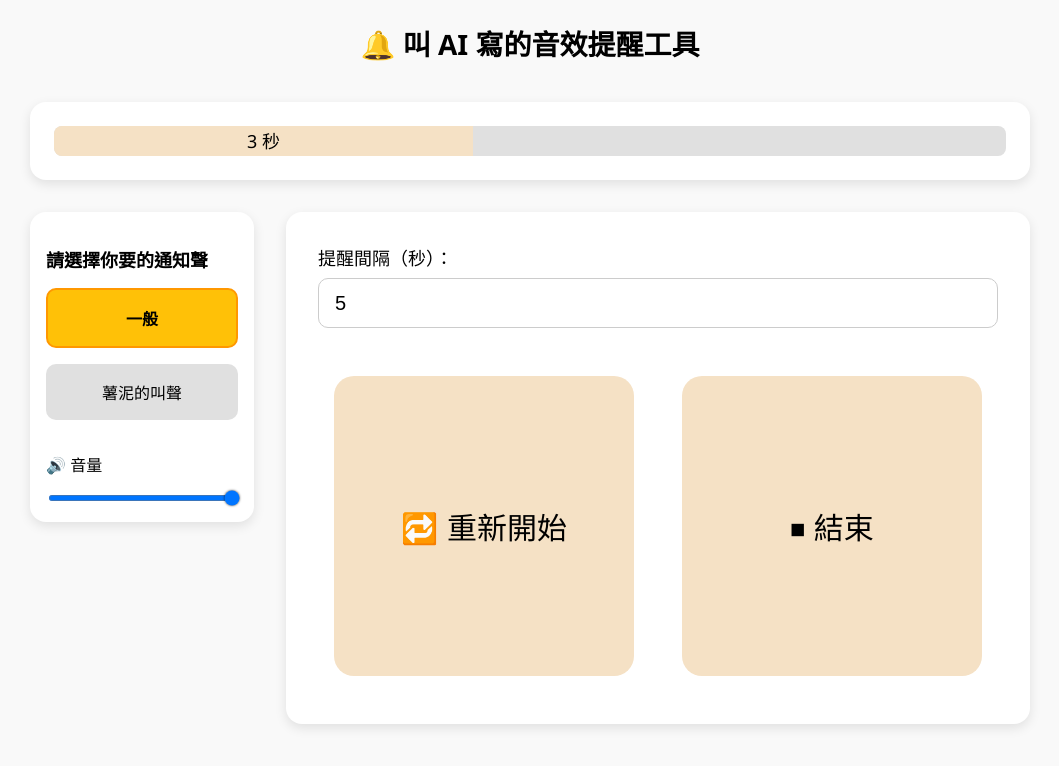
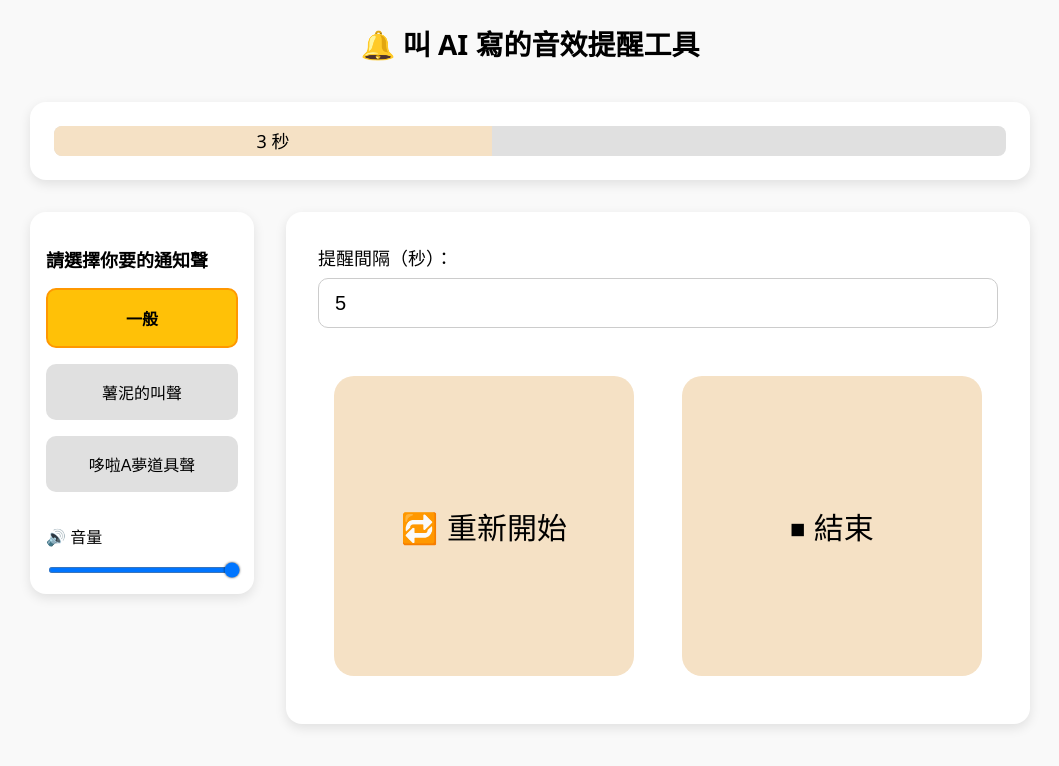
Before and after one commit to meihungartale/meihungartale.github.io, a plain HTML site: page index.html in a window 1280 px wide. Both pictures are taken after a click on the button "▶️ 開始". Shown: the whole page, without its empty margins (110-1169 px from the left). Drawn offline with Linux system fonts and the light colour scheme.

Commit message:
1.修正實際時間間隔出現異常的問題 2.添加小叮噹音效

```diff
--- a/index.html
+++ b/index.html
@@ -107,6 +107,7 @@
       line-height: 30px;
       font-size: 18px;
       transform-origin: left center;
+      transition: width 0.1s linear;
     }
     #buttonGroup {
       display: flex;
@@ -195,6 +196,7 @@
       <h3>請選擇你要的通知聲</h3>
       <button id="defaultSoundBtn" class="sound-btn" onclick="changeSound(this, 'ww.mp3')">一般</button>
       <button class="sound-btn" onclick="changeSound(this, 'shuni_1.mp3')">薯泥的叫聲</button>
+      <button class="sound-btn" onclick="changeSound(this, 'Doraemon_item.mp3')">哆啦A夢道具聲</button>
 
       <div style="margin-top: 1rem; width: 100%;">
         <label for="volumeControl" style="font-size: 16px; display: block; margin-bottom: 8px;">🔊 音量</label>
@@ -217,117 +219,118 @@
   <audio id="reminderAudio" src="ww.mp3" preload="auto"></audio>
 
 <script>
-    let intervalId = null;
-    let progressIntervalId = null;
-    let startTime = null;
-    let totalSeconds = null;
+  let reminderTimer = null;
+  let startTime = 0;
+  let duration = 0;
+  let nextPlayTime = 0;
+  let running = false;
+  let selectedSound = 'ww.mp3';
+  let audio = null;
 
   function changeSound(buttonElement, src) {
-      const audio = document.getElementById('reminderAudio');
-      audio.src = src;
+    selectedSound = src;
+    audio.src = selectedSound;
     audio.load();
 
-      const soundButtons = document.querySelectorAll('.sound-btn');
-      soundButtons.forEach(btn => btn.classList.remove('active-sound-btn'));
+    document.querySelectorAll('.sound-btn').forEach(btn => btn.classList.remove('active-sound-btn'));
     buttonElement.classList.add('active-sound-btn');
   }
 
   function startReminder() {
-      const intervalInput = document.getElementById('intervalInput');
-      totalSeconds = parseInt(intervalInput.value, 10);
-      const audio = document.getElementById('reminderAudio');
-
-      if (isNaN(totalSeconds) || totalSeconds < 1) {
+    duration = parseInt(document.getElementById('intervalInput').value, 10);
+    if (isNaN(duration) || duration < 1) {
       alert("請輸入有效的秒數（至少 1 秒）");
       return;
     }
 
-      if (intervalId) clearInterval(intervalId);
-      if (progressIntervalId) clearInterval(progressIntervalId);
+    stopReminder(); // 防止重複啟動
+
+    startTime = performance.now();
+    nextPlayTime = startTime + duration * 1000;
+    running = true;
 
     document.getElementById('progressWrapper').style.display = 'block';
 
-      startTime = Date.now();
-
-      progressIntervalId = setInterval(() => {
-        const now = Date.now();
-        const elapsed = (now - startTime) / 1000;
-        let remaining = totalSeconds - elapsed;
-
-        const bar = document.getElementById('progressBar');
-
-        if (remaining <= 0) {
-          // 立即重設寬度與文字，無過渡
-          bar.style.transition = 'none';
-          bar.style.width = '100%';
-          bar.textContent = `${totalSeconds} 秒`;
-
-          startTime = Date.now(); // reset timer
-          return;
-        }
-
-        // 正常倒數階段，使用過渡動畫
-        const percent = (remaining / totalSeconds) * 100;
-        bar.style.transition = 'width 0.1s linear';
-        bar.style.width = `${percent}%`;
-        bar.textContent = `${Math.ceil(remaining)} 秒`;
-      }, 100);
-
-      intervalId = setInterval(() => {
-        audio.currentTime = 0;
-        audio.play().catch(err => console.error("播放音效失敗：", err));
-      }, totalSeconds * 1000);
-
+    reminderLoop();
     document.getElementById('buttonGroup').innerHTML = `
       <button onclick="restartReminder()">🔁 重新開始</button>
       <button onclick="stopReminder()">⏹ 結束</button>
     `;
   }
 
-    function restartReminder() {
+  let lastProgressUpdate = 0;
+
+  function reminderLoop() {
+    if (!running) return;
+
+    const now = performance.now();
+    const elapsed = now - startTime;
+    const percent = Math.max(0, 100 - (elapsed / (duration * 1000)) * 100);
+
     const bar = document.getElementById('progressBar');
-      bar.style.transition = 'none';
-      bar.style.width = '100%';
-      bar.textContent = `${totalSeconds} 秒`;
+    bar.style.width = `${percent}%`;
 
-      setTimeout(() => {
-        startReminder();
-      }, 30); // 確保下一輪動畫不會被禁用
+    // 文字數字只每秒更新一次
+    const sec = Math.ceil((duration * 1000 - elapsed) / 1000);
+    if (sec !== parseInt(bar.textContent)) {
+      bar.textContent = `${sec} 秒`;
+    }
+
+    if (now >= nextPlayTime) {
+      playSound();
+      startTime = now;
+      nextPlayTime = now + duration * 1000;
+    }
+
+    requestAnimationFrame(reminderLoop);
+  }
+
+  function playSound() {
+    if (!audio) return;
+
+    audio.currentTime = 0;
+    const playPromise = audio.play();
+    if (playPromise !== undefined) {
+      playPromise.catch(err => {
+        console.warn("播放音效失敗，可能因為背景頁或瀏覽器限制", err);
+        // 可加上通知提醒
+        if (Notification.permission === "granted") {
+          new Notification("⏰ 音效提醒", { body: "提醒時間到了！" });
+        }
+      });
+    }
   }
 
   function stopReminder() {
-      if (intervalId) {
-        clearInterval(intervalId);
-        intervalId = null;
-      }
-      if (progressIntervalId) {
-        clearInterval(progressIntervalId);
-        progressIntervalId = null;
-      }
-
+    running = false;
     document.getElementById('progressWrapper').style.display = 'none';
-
     document.getElementById('buttonGroup').innerHTML = `
       <button id="startButton" onclick="startReminder()">▶️ 開始</button>
     `;
   }
 
-    window.onload = function () {
-      const defaultBtn = document.getElementById('defaultSoundBtn');
-      changeSound(defaultBtn, 'ww.mp3');
-    };
+  function restartReminder() {
+    stopReminder();
+    setTimeout(() => startReminder(), 50);
+  }
 
   window.onload = function () {
+    audio = document.getElementById('reminderAudio');
+    audio.src = selectedSound;
+
     const defaultBtn = document.getElementById('defaultSoundBtn');
-      changeSound(defaultBtn, 'ww.mp3');
+    changeSound(defaultBtn, selectedSound);
 
     const volumeSlider = document.getElementById('volumeControl');
-      const audio = document.getElementById('reminderAudio');
     audio.volume = volumeSlider.value;
-
     volumeSlider.addEventListener('input', () => {
       audio.volume = volumeSlider.value;
     });
+
+    // 詢問通知權限
+    if ("Notification" in window && Notification.permission !== "granted") {
+      Notification.requestPermission();
+    }
   };
 </script>
 </body>
```
Also changed, not shown: 1 other file. Lines whose indentation alone changed are shown as unchanged.
